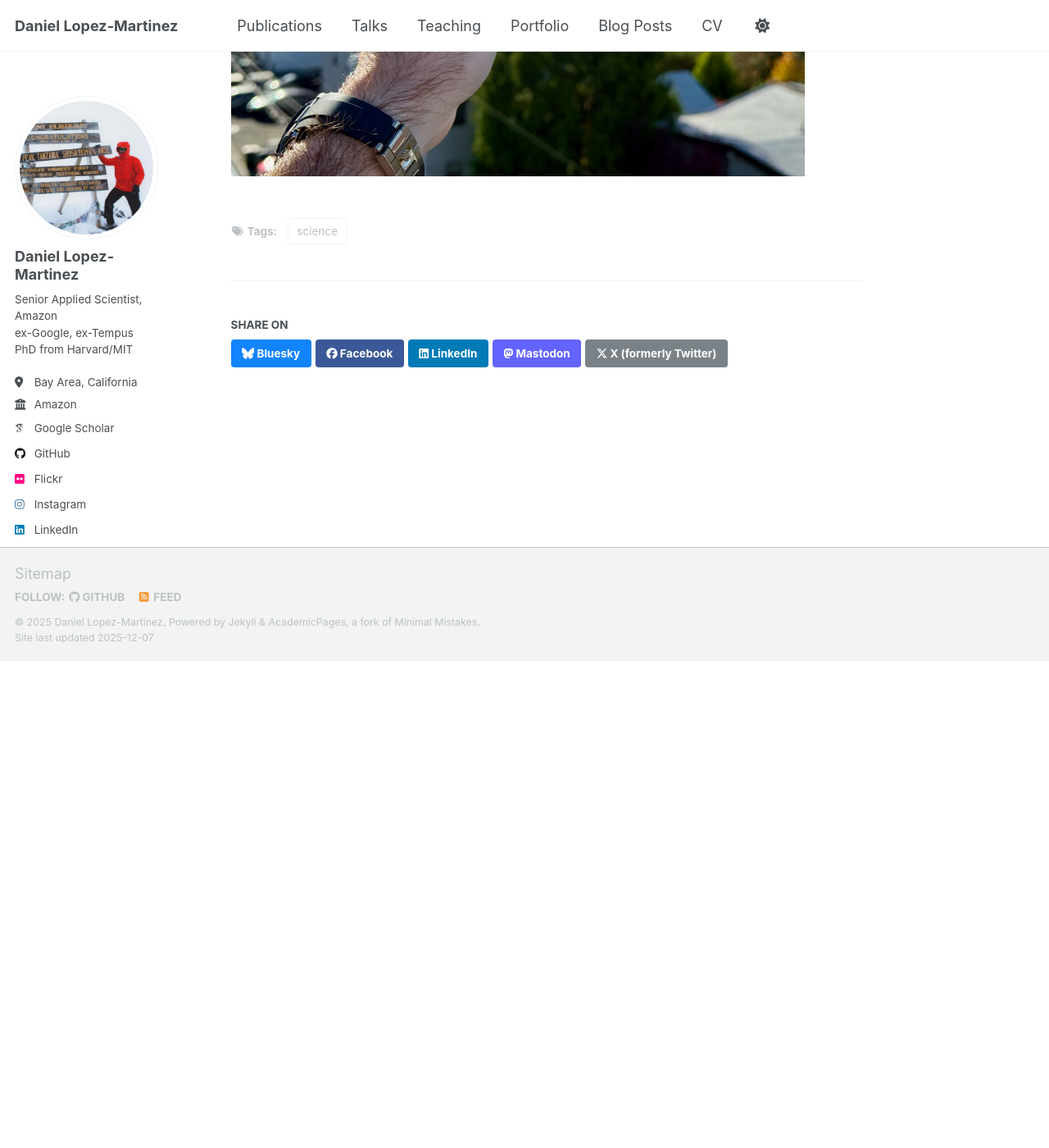
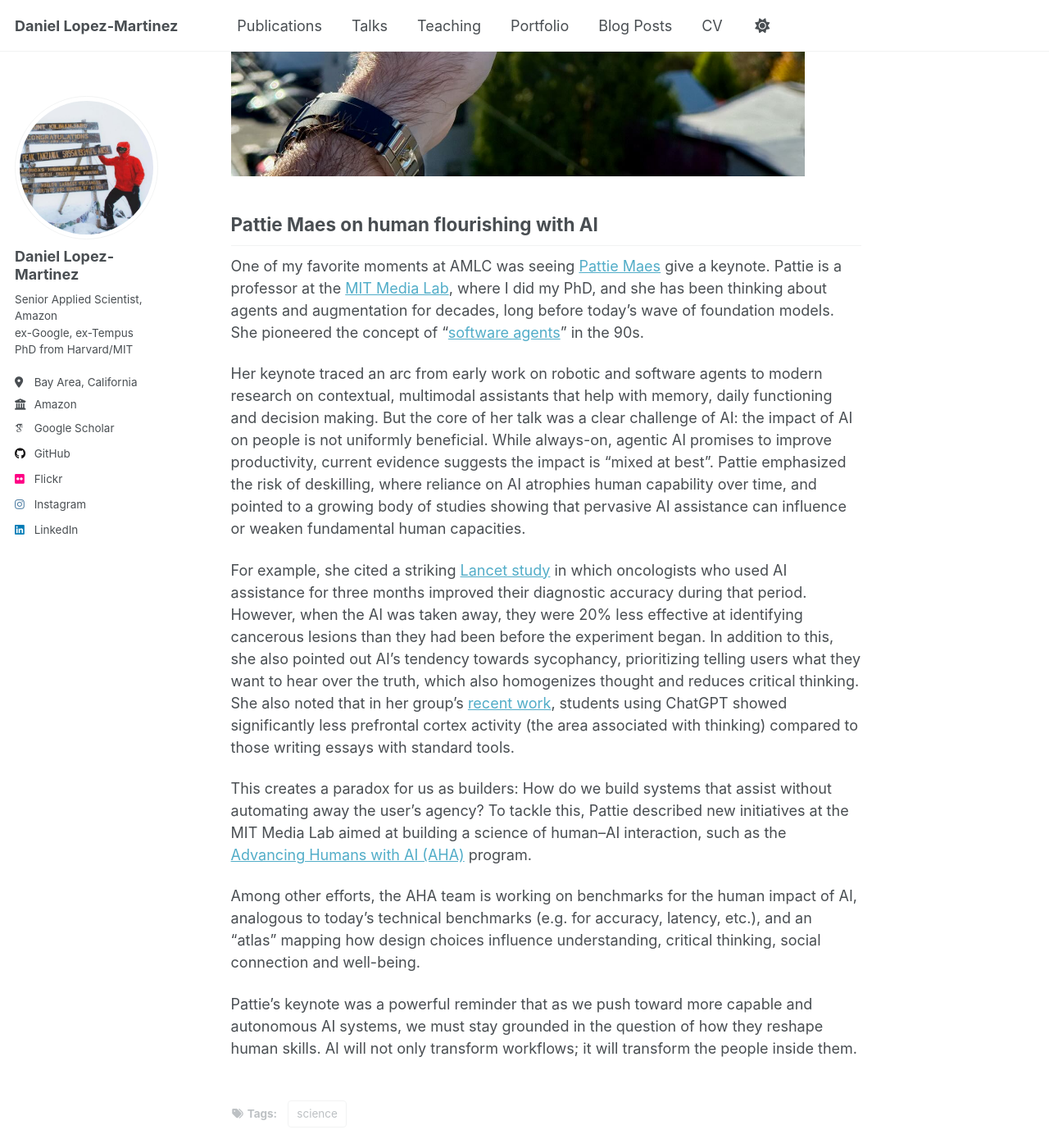
Before and after one commit to daniel-lopezmartinez/daniel-lopezmartinez.github.io, a Jekyll site: the page built from _posts/2025-11-06-amlc-2025.md, in a window 1280 px wide and 1400 px high, scrolled down 876 px. Shown: the whole window at 82% size. Built offline with Jekyll 4.4.1, drawn with Linux system fonts in a browser that asks for light colours; some web fonts are replaced; a script that is not in the unit is left out; before the commit the page ends 1682 px from its top, so only the background shows below that; some of the changed text lies outside the part shown.

Commit message:
Added Pattie's note

```diff
--- a/_posts/2025-11-06-amlc-2025.md
+++ b/_posts/2025-11-06-amlc-2025.md
@@ -6,8 +6,23 @@ tags:
   - science
 ---
 
-I've spent the last few days in Seattle at Amazon’s internal Machine Learning Conference (AMLC). If last year was defined by the raw frontier of GenAI capabilities, this year the focus shifted decisively toward agents, reliability, and real-world deployment. The conversation has moved from _“Can we do X?”_ to _“How do we evaluate, govern, and safely operationalize X at scale?”_. It felt like a distinctly Amazonian event: pragmatic, execution-oriented, and full of hallway discussions about shipping real systems and delivering customer impact.
+I've spent the last few days in Seattle at Amazon’s internal Machine Learning Conference (AMLC). If last year was defined by the frontier of GenAI capabilities, this year the focus shifted decisively toward agents, reliability, and real-world deployment. The conversation has moved from _“Can we do X?”_ to _“How do we evaluate, govern, and safely operationalize X at scale?”_. It felt like a distinctly Amazonian event: pragmatic, execution-oriented, and full of hallway discussions about shipping real systems and delivering customer impact.
 
 I participated in the _Machine Learning for Healthcare Roundtable_ and gave a talk on [LLM trustworthiness in medical product question answering](https://daniellopezmartinez.com/talks/2025-11-04-talk-amlc), drawing on my earlier work on [Rufus](https://www.aboutamazon.com/news/retail/amazon-rufus). But the real highlight was learning from the impressive work happening across teams. Below are a few themes that stood out to me.
 
 <img src='/images/blog/2025-11-07-amlc.jpeg' width="700" height="400">
+
+
+## Pattie Maes on human flourishing with AI
+
+One of my favorite moments at AMLC was seeing [Pattie Maes](https://www.media.mit.edu/people/pattie/overview/) give a keynote. Pattie is a professor at the [MIT Media Lab](https://www.media.mit.edu/), where I did my PhD, and she has been thinking about agents and augmentation for decades, long before today’s wave of foundation models. She pioneered the concept of "[software agents](http://ieeexplore.ieee.org/document/612209)" in the 90s.
+
+Her keynote traced an arc from early work on robotic and software agents to modern research on contextual, multimodal assistants that help with memory, daily functioning and decision making.  But the core of her talk was a clear challenge of AI: the impact of AI on people is not uniformly beneficial. While always-on, agentic AI promises to improve productivity, current evidence suggests the impact is "mixed at best". Pattie emphasized the risk of deskilling, where reliance on AI atrophies human capability over time, and pointed to a growing body of studies showing that pervasive AI assistance can influence or weaken fundamental human capacities.
+
+For example, she cited a striking [Lancet study](https://www.thelancet.com/journals/langas/article/PIIS2468-1253(25)00133-5/abstract) in which oncologists who used AI assistance for three months improved their diagnostic accuracy during that period. However, when the AI was taken away, they were 20% less effective at identifying cancerous lesions than they had been before the experiment began. In addition to this, she also pointed out AI's tendency towards sycophancy, prioritizing telling users what they want to hear over the truth, which also homogenizes thought and reduces critical thinking. She also noted that in her group's [recent work](https://arxiv.org/pdf/2506.08872v1), students using ChatGPT showed significantly less prefrontal cortex activity (the area associated with thinking) compared to those writing essays with standard tools.
+
+This creates a paradox for us as builders: How do we build systems that assist without automating away the user's agency? To tackle this, Pattie described new initiatives at the MIT Media Lab aimed at building a science of human–AI interaction, such as the [Advancing Humans with AI (AHA)](https://www.media.mit.edu/groups/aha/overview/) program.
+
+Among other efforts, the AHA team is working on benchmarks for the human impact of AI, analogous to today’s technical benchmarks (e.g. for accuracy, latency, etc.), and an “atlas” mapping how design choices influence understanding, critical thinking, social connection and well-being.
+
+Pattie’s keynote was a powerful reminder that as we push toward more capable and autonomous AI systems, we must stay grounded in the question of how they reshape human skills. AI will not only transform workflows; it will transform the people inside them.
```
